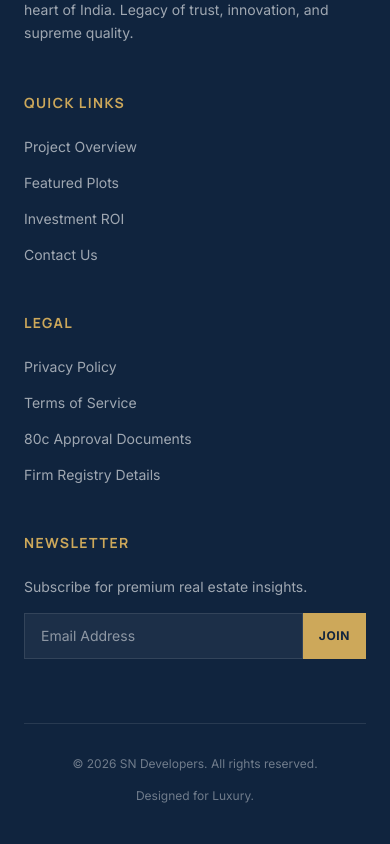
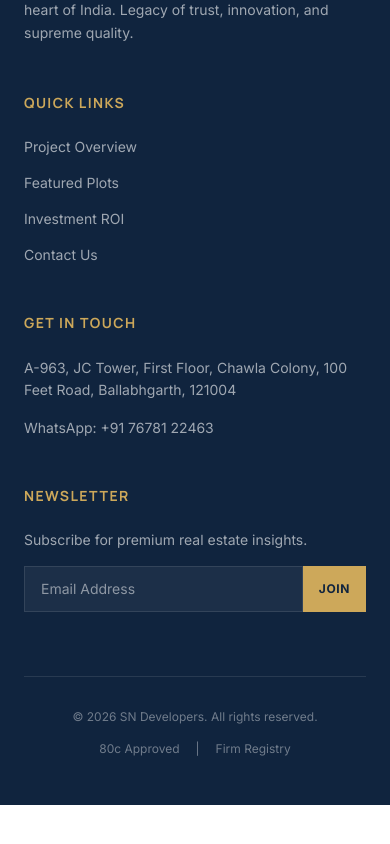
Before and after one commit to fadoomotivation-pixel/sndev, a Next.js app: page /blog/airport-metro-project-impact in a window 390 px wide. Shown: the part 2413-3257 px from the top of the page. After the commit the page ends 3218 px from the top, so only its background shows below. Built offline with nearby package versions, Linux system fonts and the light colour scheme.

Commit message:
fix: added address to footer and fixed mobile horizontal overflow on ROI calculator

```diff
--- a/src/components/Footer.tsx
+++ b/src/components/Footer.tsx
@@ -19,13 +19,17 @@ export default function Footer() {
             </ul>
           </div>
           <div>
-            <h4 className="text-sm font-bold uppercase tracking-widest mb-6 text-[#CDA85A]">Legal</h4>
-            <ul className="space-y-4 text-sm text-white/60">
-              <li>Privacy Policy</li>
-              <li>Terms of Service</li>
-              <li>80c Approval Documents</li>
-              <li>Firm Registry Details</li>
-            </ul>
+            <h4 className="text-sm font-bold uppercase tracking-widest mb-6 text-[#CDA85A]">Get In Touch</h4>
+            <div className="space-y-4 text-sm text-white/60">
+              <p className="leading-relaxed">
+                A-963, JC Tower, First Floor, Chawla Colony, 100 Feet Road, Ballabhgarth, 121004
+              </p>
+              <p>
+                <a href="https://wa.me/917678122463" target="_blank" className="hover:text-white transition-colors">
+                  WhatsApp: +91 76781 22463
+                </a>
+              </p>
+            </div>
           </div>
           <div>
             <h4 className="text-sm font-bold uppercase tracking-widest mb-6 text-[#CDA85A]">Newsletter</h4>
@@ -39,7 +43,11 @@ export default function Footer() {
 
         <div className="border-t border-white/10 pt-8 flex flex-col md:flex-row justify-between items-center gap-4 text-xs text-white/40">
           <p>&copy; {new Date().getFullYear()} SN Developers. All rights reserved.</p>
-          <p>Designed for Luxury.</p>
+          <div className="flex gap-4">
+            <span>80c Approved</span>
+            <span>|</span>
+            <span>Firm Registry</span>
+          </div>
         </div>
       </div>
     </footer>
--- a/src/components/sections/ROICalculator.tsx
+++ b/src/components/sections/ROICalculator.tsx
@@ -36,7 +36,7 @@ export default function ROICalculator() {
           </p>
         </div>
 
-        <div className="grid grid-cols-1 lg:grid-cols-12 gap-12 items-center bg-gray-50 p-8 md:p-12 rounded-3xl border border-gray-100 shadow-xl">
+        <div className="grid grid-cols-1 lg:grid-cols-12 gap-8 lg:gap-12 items-center bg-gray-50 p-5 sm:p-8 md:p-12 rounded-3xl border border-gray-100 shadow-xl overflow-hidden">
           {/* Controls */}
           <div className="lg:col-span-5 space-y-10">
             <div>
@@ -93,11 +93,11 @@ export default function ROICalculator() {
           </div>
 
           {/* Results */}
-          <div className="lg:col-span-7 relative">
-            <div className="absolute inset-0 bg-gradient-to-br from-[#10243E] to-[#0c1a2d] rounded-2xl transform rotate-2 scale-105 opacity-10"></div>
+          <div className="lg:col-span-7 relative w-full">
+            <div className="hidden sm:block absolute inset-0 bg-gradient-to-br from-[#10243E] to-[#0c1a2d] rounded-2xl transform rotate-2 scale-105 opacity-10"></div>
             <motion.div
               layout
-              className="relative bg-[#10243E] text-white p-8 md:p-10 rounded-2xl shadow-2xl"
+              className="relative bg-[#10243E] text-white p-6 sm:p-8 md:p-10 rounded-2xl shadow-2xl w-full"
             >
               <div className="flex items-center justify-between mb-8 pb-8 border-b border-white/10">
                 <div>
```
